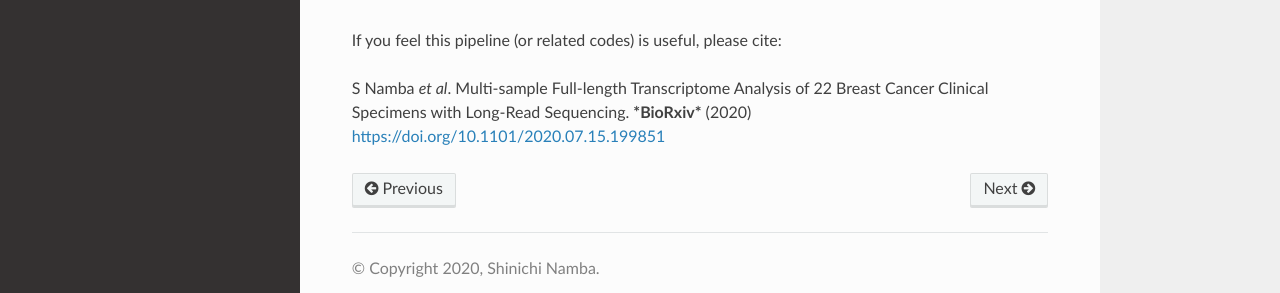
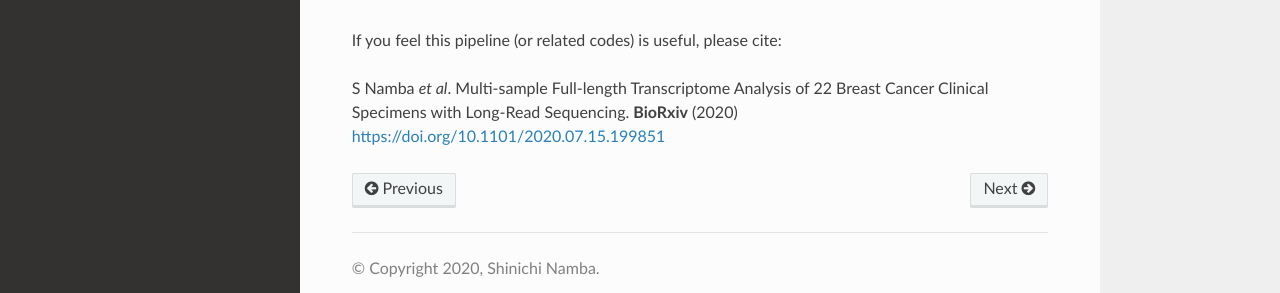
Before and after one commit to shinichinamba/MuSTA, a Sphinx documentation site: the page built from docs/source/documents/musta.rst, in a window 1280 px wide and 900 px high, scrolled down 4015 px. Shown: the part 563-856 px from the top of the window. Built offline with Sphinx 7.4.7 and the Read the Docs theme 2.0.0, drawn with Linux system fonts in a browser that asks for light colours.

```diff
--- a/docs/source/documents/musta.rst
+++ b/docs/source/documents/musta.rst
@@ -178,4 +178,4 @@ Citation
 
 If you feel this pipeline (or related codes) is useful, please cite:
 
-S Namba *et al*. Multi-sample Full-length Transcriptome Analysis of 22 Breast Cancer Clinical Specimens with Long-Read Sequencing. ***BioRxiv*** (2020) https://doi.org/10.1101/2020.07.15.199851
+S Namba *et al*. Multi-sample Full-length Transcriptome Analysis of 22 Breast Cancer Clinical Specimens with Long-Read Sequencing. **BioRxiv** (2020) https://doi.org/10.1101/2020.07.15.199851
```
Also changed, not shown: README.md (+3 -0 lines).
